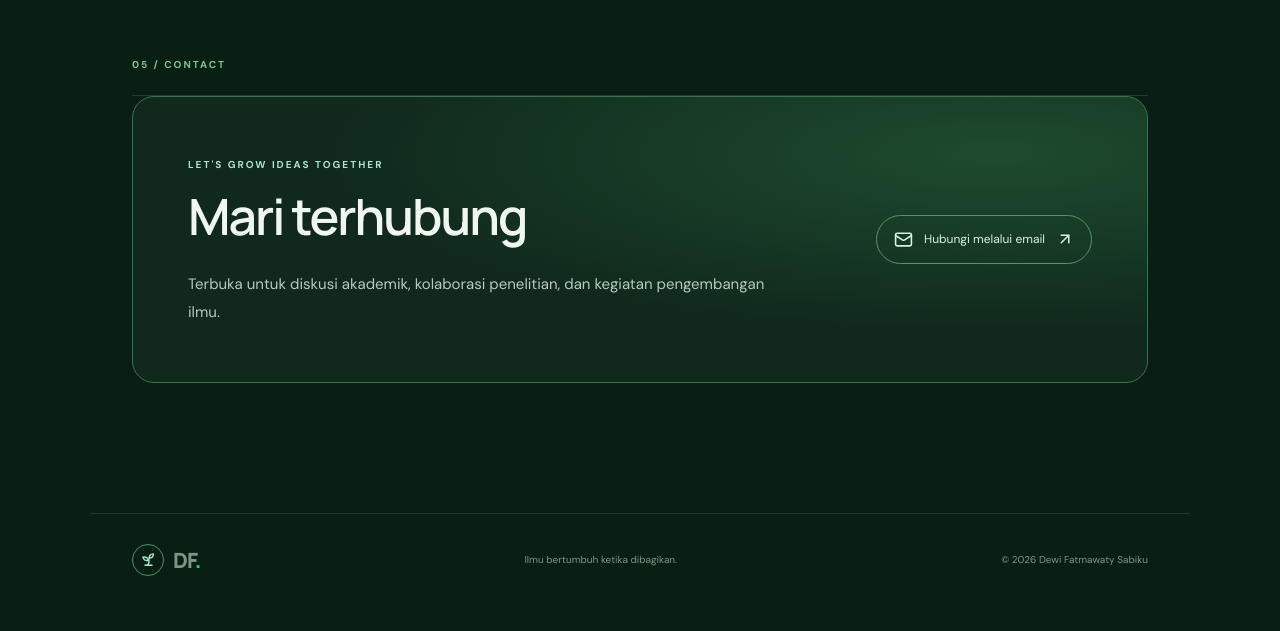
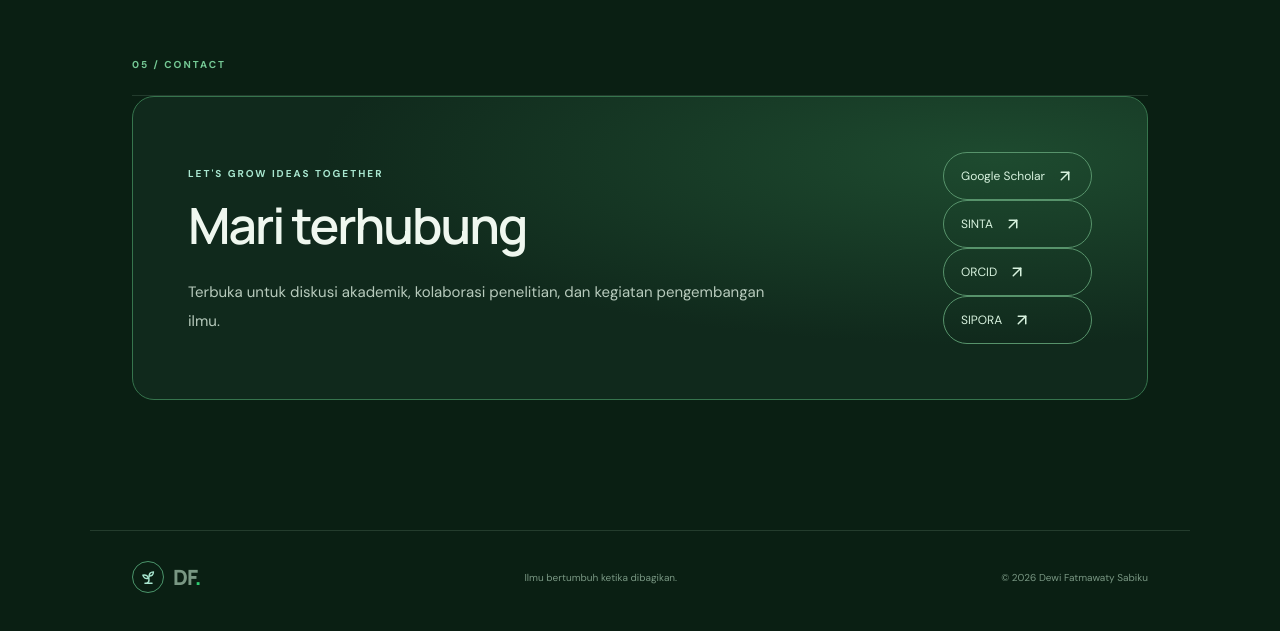
Before and after one commit to 19am-lannnmmmm/df-sabiku, a React (Vite) app: page / in a window 1280 px wide. Shown: the part 5050-5681 px from the top of the page. Built offline with nearby package versions, Linux system fonts and the light colour scheme; no server answers.

Commit message:
Fix contact section to use verified academic profile links

```diff
--- a/src/App.tsx
+++ b/src/App.tsx
@@ -1,5 +1,5 @@
 import { useEffect, useState } from 'react'
-import { ArrowDown, ArrowUpRight, BookOpen, FlaskConical, Sprout, GraduationCap, Menu, X, Languages, Mail, Leaf } from 'lucide-react'
+import { ArrowDown, ArrowUpRight, BookOpen, FlaskConical, Sprout, GraduationCap, Menu, X, Languages, Leaf } from 'lucide-react'
 import profile from './data/profile.json'
 
 type Lang = 'id' | 'en'
@@ -45,7 +45,7 @@ function App() {
       <section className="section research-section" id="research"><div className="section-kicker">02 / {t.research}</div><div className="section-heading"><h2>{t.research}</h2><p>{t.researchText}</p></div><div className="interest-grid">{profile.researchInterests.map((item,i)=><article className="interest-card" key={item}><span className="interest-number">0{i+1}</span><FlaskConical size={22}/><h3>{item}</h3><span className="card-arrow"><ArrowUpRight size={18}/></span></article>)}</div></section>
       <section className="section documentation-section" id="documentation"><div className="section-kicker">03 / {t.docs}</div><div className="section-heading"><h2>{t.docs}</h2><p>{t.docsText}</p></div><div className="feature-card"><div className="feature-symbol"><Leaf size={34}/></div><div><span className="feature-label">FIELD NOTES / ARCHIVE</span><h3>{t.soon}</h3><p>Tambahkan file ke folder <code>public/documents/</code> dan indeks akan dibuat saat website di-build.</p></div></div>{activities.length > 0 && <div className="activity-grid">{activities.map(activity => <article className="document-item" key={activity.id}><span className="document-category">{activity.year} · {activity.role}</span><strong>{activity.title}</strong><small>{activity.location}</small><p>{activity.summary}</p><a href={activity.url} target="_blank" rel="noreferrer">Baca di situs Polije <ArrowUpRight size={14}/></a></article>)}</div>}{documents.length > 0 && <div className="document-grid">{documents.map(doc => <a className="document-item" href={doc.url} key={doc.id} target="_blank" rel="noreferrer"><span className="document-category">{doc.category} {doc.year ? '· ' + doc.year : ''}</span><strong>{doc.title}</strong>{doc.description && <small>{doc.description}</small>}<ArrowUpRight size={16}/></a>)}</div>}</section>
       <section className="section publications-section" id="publications"><div className="section-kicker">04 / {t.publications}</div><div className="section-heading"><h2>{t.publications}</h2><p>{t.publicationsText}</p></div>{publications.length > 0 ? <div className="publication-grid">{publications.slice().sort((a,b)=>b.year-a.year).map(item => <article className="publication-card" key={item.id}><span className="document-category">{item.year} · {item.category}</span><h3>{item.title}</h3><p>{item.journal} · Vol. {item.volume}, No. {item.issue} · hlm. {item.pages}</p><small>{item.authors.join(", ")}</small><p>{item.summary}</p><a href={item.url} target="_blank" rel="noreferrer">Lihat publikasi <ArrowUpRight size={14}/></a></article>)}</div> : <div className="publication-empty"><BookOpen size={25}/><span>{t.soon}</span></div>}</section>
-      <section className="section contact-section" id="contact"><div className="section-kicker">05 / CONTACT</div><div className="contact-panel"><div><span className="feature-label">LET'S GROW IDEAS TOGETHER</span><h2>{t.contact}</h2><p>{t.contactText}</p></div><a href="mailto:" className="contact-link"><Mail size={19}/>{lang === 'id' ? 'Hubungi melalui email' : 'Get in touch'}<ArrowUpRight size={18}/></a></div></section>
+      <section className="section contact-section" id="contact"><div className="section-kicker">05 / CONTACT</div><div className="contact-panel"><div><span className="feature-label">LET'S GROW IDEAS TOGETHER</span><h2>{t.contact}</h2><p>{t.contactText}</p></div><div className="contact-links"><a href={profile.academicLinks.googleScholar} className="contact-link" target="_blank" rel="noreferrer">Google Scholar <ArrowUpRight size={18}/></a><a href={profile.academicLinks.sinta} className="contact-link" target="_blank" rel="noreferrer">SINTA <ArrowUpRight size={18}/></a><a href={profile.academicLinks.orcid} className="contact-link" target="_blank" rel="noreferrer">ORCID <ArrowUpRight size={18}/></a><a href={profile.academicLinks.sipora} className="contact-link" target="_blank" rel="noreferrer">SIPORA <ArrowUpRight size={18}/></a></div></div></section>
     </main>
     <footer><a className="brand" href="#home"><span className="brand-mark"><Sprout size={17}/></span><span>DF<span className="brand-dot">.</span></span></a><span>{t.footer}</span><span>© {new Date().getFullYear()} Dewi Fatmawaty Sabiku</span></footer>
   </div>
```
